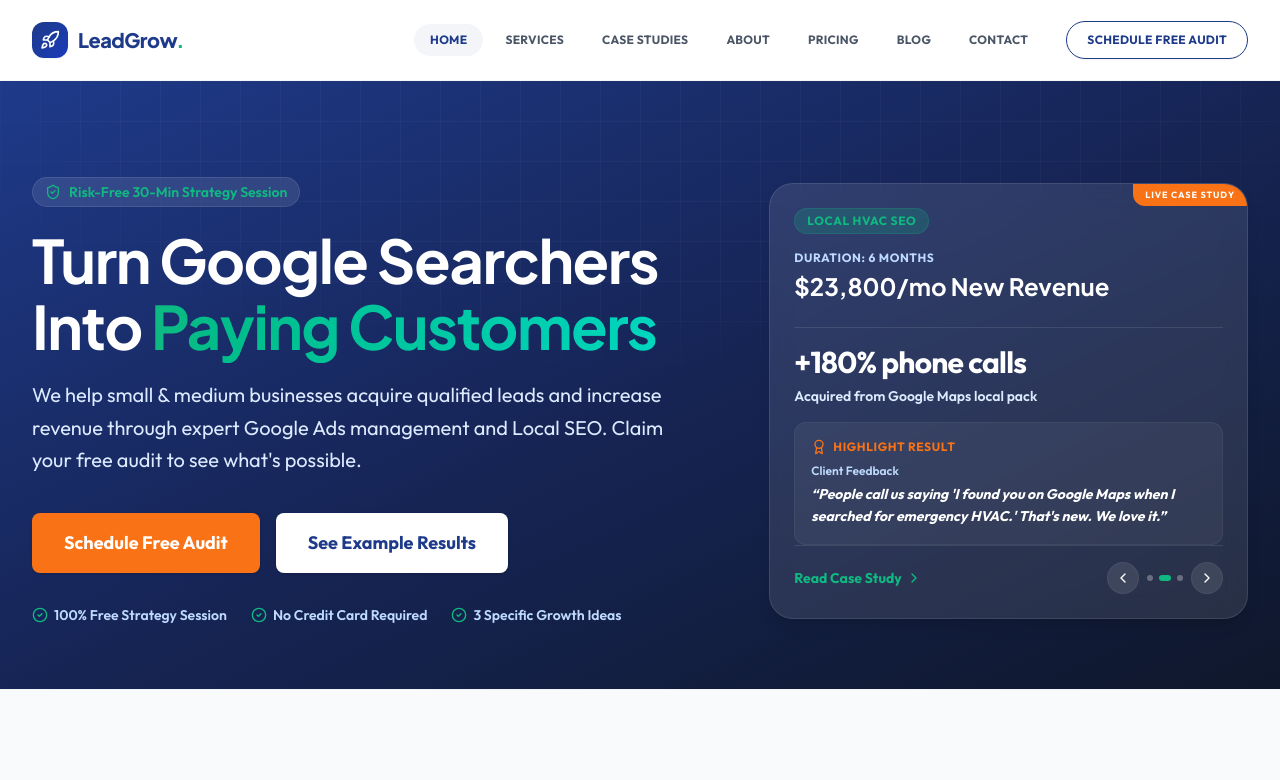
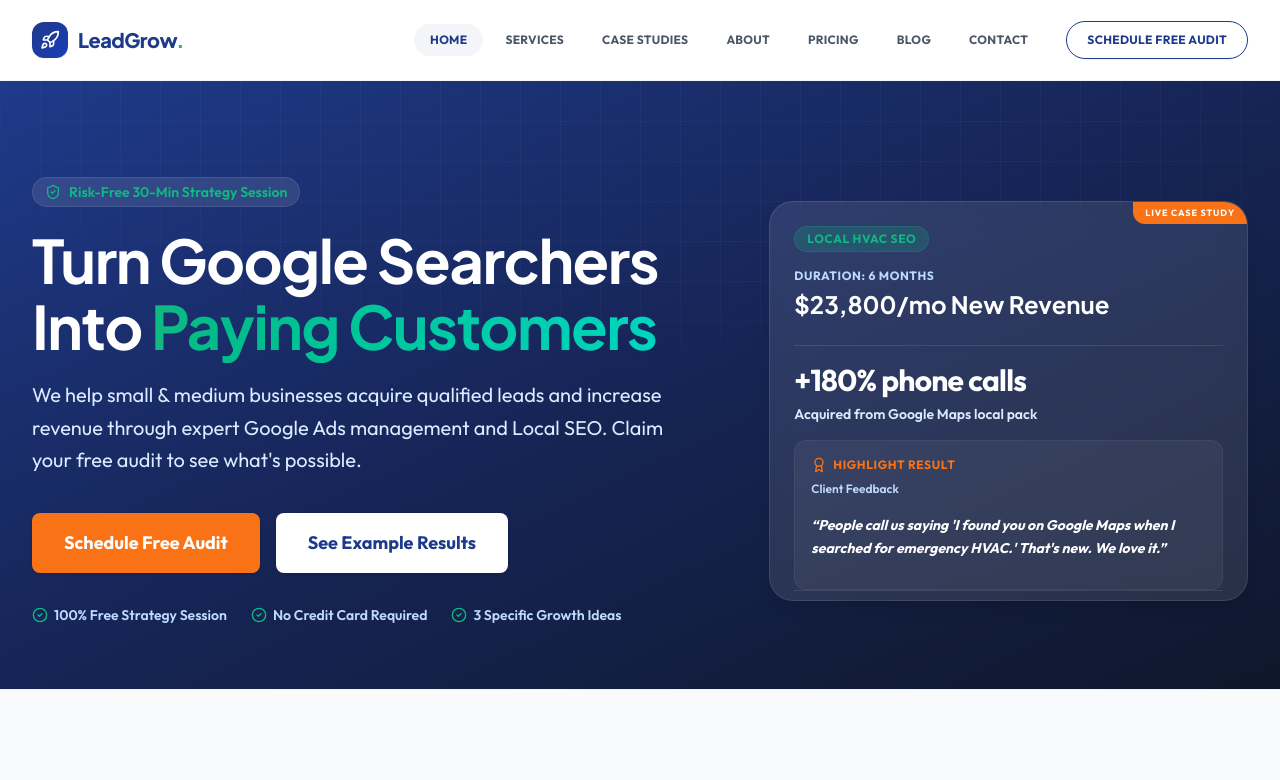
Before and after one commit to rafiulislam1306/Agency, a Next.js app: page / in a window 1280 px wide. Shown: the top 780 px of the page. Built offline with nearby package versions, Linux system fonts and the light colour scheme.

Commit message:
style: fix slider layout shifting during slide transitions

```diff
--- a/components/HeroCaseStudySlider.tsx
+++ b/components/HeroCaseStudySlider.tsx
@@ -76,7 +76,7 @@ export default function HeroCaseStudySlider() {
 
   return (
     <div
-      className="lg:col-span-5 bg-white/10 backdrop-blur-md rounded-3xl p-6 border border-white/10 shadow-lg text-left flex flex-col justify-between min-h-[430px] sm:min-h-[450px] lg:min-h-[400px] relative overflow-hidden group"
+      className="lg:col-span-5 bg-white/10 backdrop-blur-md rounded-3xl p-6 border border-white/10 shadow-lg text-left flex flex-col justify-start h-[430px] sm:h-[450px] lg:h-[400px] relative overflow-hidden group"
       onMouseEnter={stopAutoPlay}
       onMouseLeave={startAutoPlay}
     >
@@ -110,11 +110,13 @@ export default function HeroCaseStudySlider() {
               <span className="text-xs font-bold uppercase tracking-wider">Highlight Result</span>
             </div>
             <div className="flex justify-between items-end">
-              <div className="pr-2">
+              <div className="pr-2 w-full">
                 <span className="text-xs text-blue-200 block mb-1">Client Feedback</span>
-                <span className="text-sm font-bold text-white leading-relaxed block italic">
-                  &ldquo;{currentStudy.quote}&rdquo;
-                </span>
+                <div className="h-[76px] sm:h-[68px] lg:h-[72px] flex items-center overflow-hidden">
+                  <span className="text-sm font-bold text-white leading-relaxed block italic">
+                    &ldquo;{currentStudy.quote}&rdquo;
+                  </span>
+                </div>
               </div>
             </div>
           </div>
```
